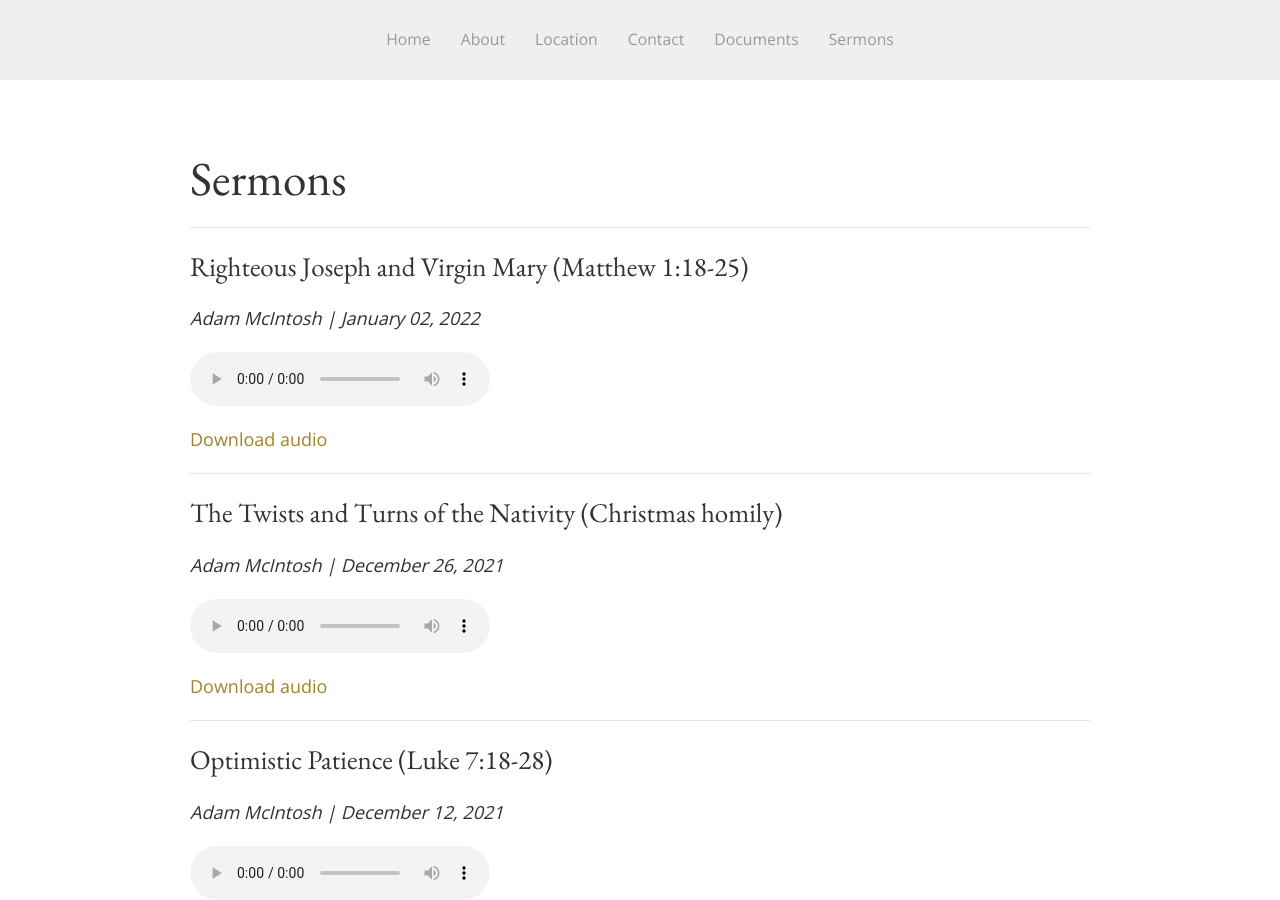
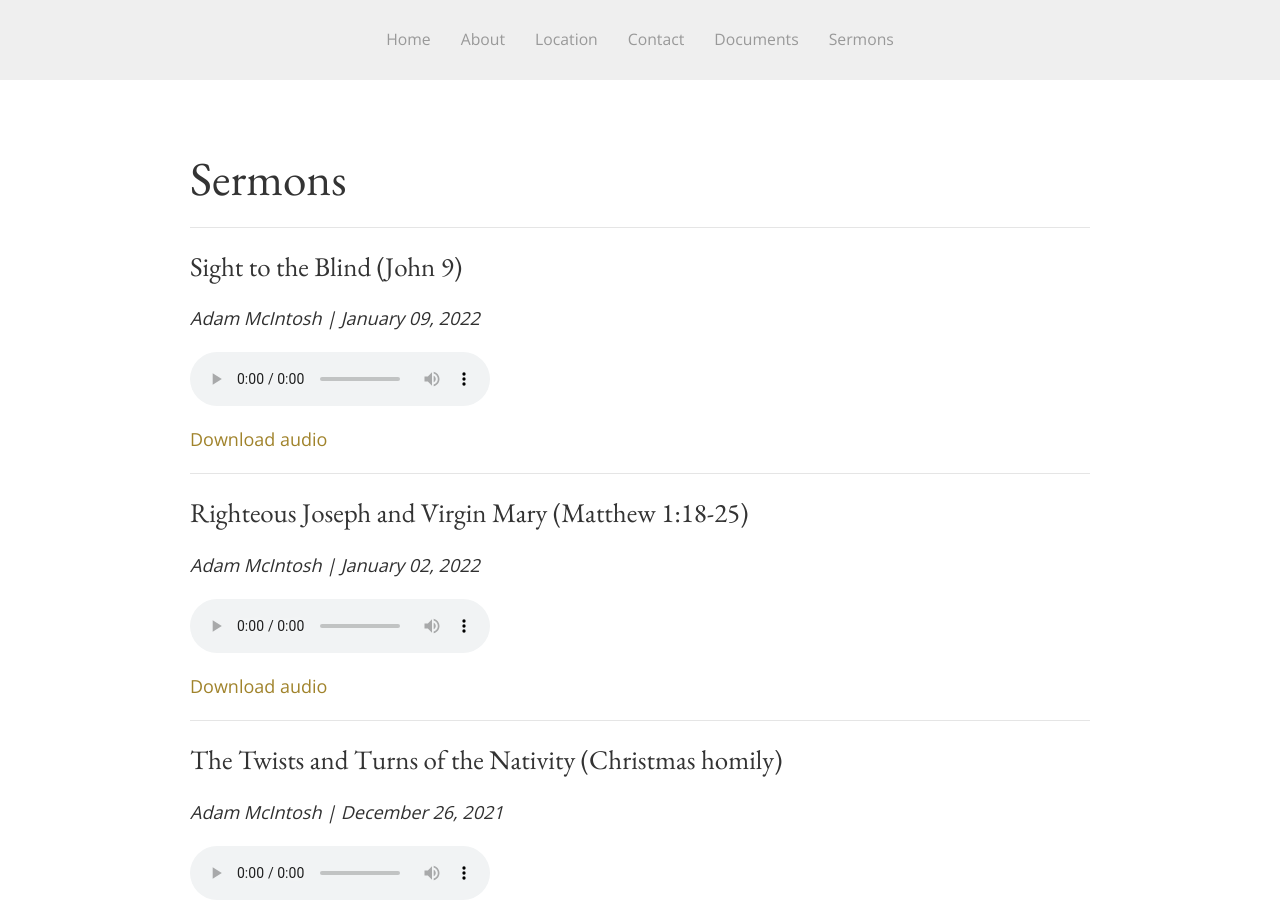
Before and after one commit to SaintDavidsChurch/website, a Jekyll site: the page built from sermons.html, in a window 1280 px wide and 900 px high. Built offline with Jekyll 4.4.1, drawn with Linux system fonts in a browser that asks for light colours.

Commit message:
Updated by InferCMS

```diff
--- a/_data/sermons.yml
+++ b/_data/sermons.yml
@@ -166,3 +166,7 @@
   date: '2022-01-02'
   preacher: Adam McIntosh
   audio_file: https://saintdavids.church/assets/sermons/2022/Adam-McIntosh_Jan2-2022_Matt1.18-25.mp3
+- title: Sight to the Blind (John 9)
+  date: '2022-01-09'
+  preacher: Adam McIntosh
+  audio_file: https://saintdavids.church/assets/sermons/2022/Adam-McIntosh_Jan9-2022_John9.mp3
```
